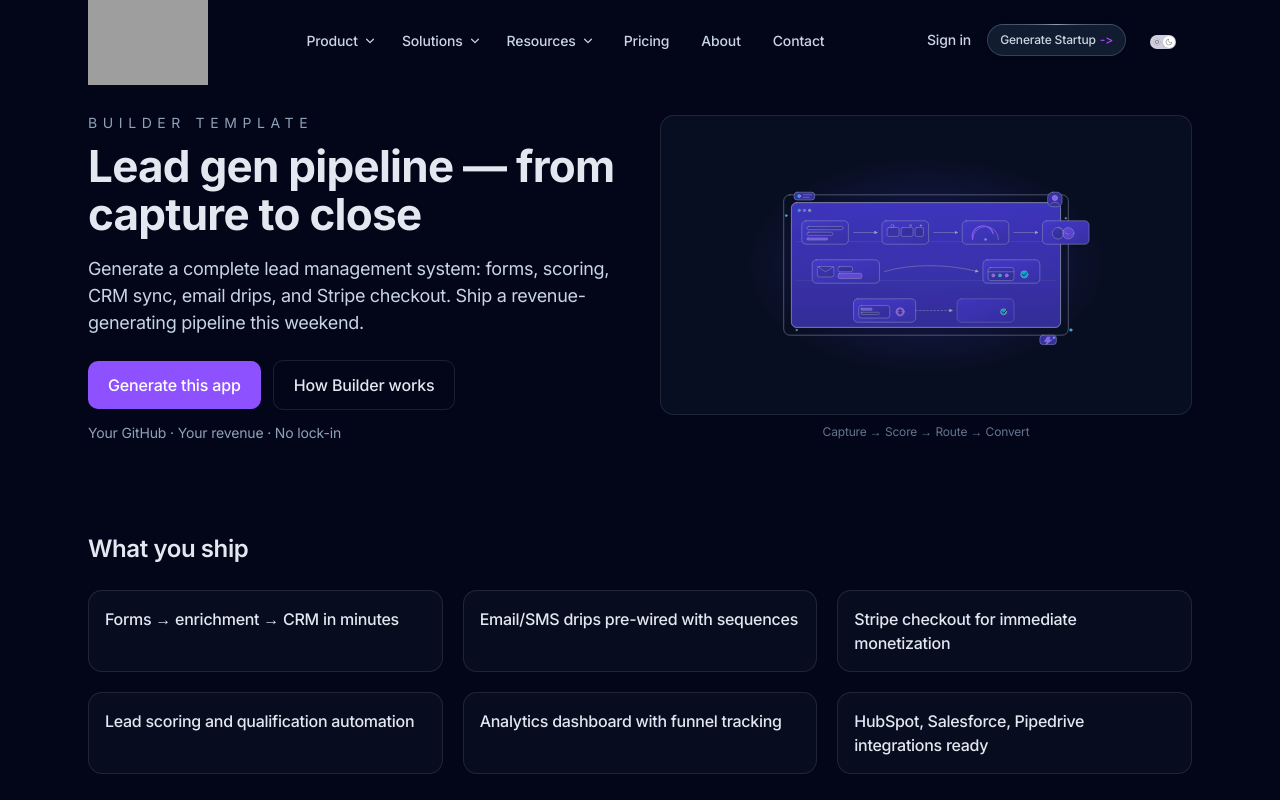
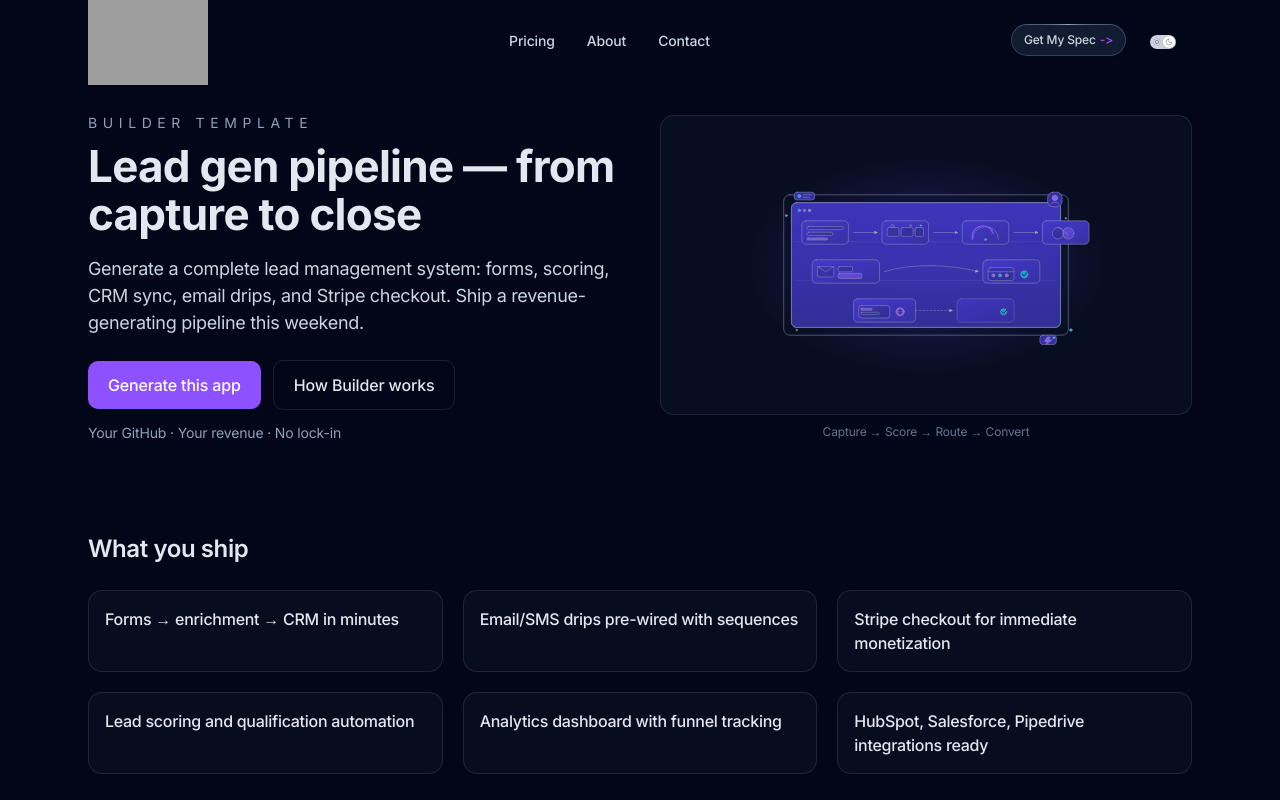
Before and after one commit to buildaistartups/buildaistartups.com, a Next.js app: page /vertical/ai-leadgen in a window 1280 px wide. Shown: the top 800 px of the page. Built offline with nearby package versions, Linux system fonts and the light colour scheme; grey boxes are pictures that could not be loaded.

Commit message:
Update header.tsx

```diff
--- a/components/ui/header.tsx
+++ b/components/ui/header.tsx
@@ -7,10 +7,14 @@ import MobileMenu from './mobile-menu'
 import ThemeToggle from './ThemeToggle'
 
 export default function Header() {
-  const [signedIn, setSignedIn] = useState(false)
+  // PHASE 1: Auth not needed yet
+  // const [signedIn, setSignedIn] = useState(false)
+
   const [openDropdown, setOpenDropdown] = useState<string | null>(null)
   const headerRef = useRef<HTMLElement>(null)
 
+  // PHASE 1: Auth check commented out
+  /*
   useEffect(() => {
     const hasSid = document.cookie.split('; ').some((c) => c.startsWith('sid='))
     setSignedIn(hasSid)
@@ -20,13 +24,17 @@ export default function Header() {
     }
     window.addEventListener('visibilitychange', refresh)
     window.addEventListener('focus', refresh)
-    const onKey = (e: KeyboardEvent) => { if (e.key === 'Escape') setOpenDropdown(null) }
-    window.addEventListener('keydown', onKey)
     return () => {
       window.removeEventListener('visibilitychange', refresh)
       window.removeEventListener('focus', refresh)
-      window.removeEventListener('keydown', onKey)
     }
+  }, [])
+  */
+
+  useEffect(() => {
+    const onKey = (e: KeyboardEvent) => { if (e.key === 'Escape') setOpenDropdown(null) }
+    window.addEventListener('keydown', onKey)
+    return () => window.removeEventListener('keydown', onKey)
   }, [])
 
   useEffect(() => {
@@ -63,8 +71,9 @@ export default function Header() {
 
           <nav className="hidden md:flex md:grow">
             <ul className="flex grow flex-wrap items-center justify-center">
-              {/* Product */}
-              <li className="relative mx-2 lg:mx-3" onMouseLeave={closeDropdown}>
+
+              {/* --- PHASE 1 HIDDEN: PRODUCT DROPDOWN --- */}
+              {/* <li className="relative mx-2 lg:mx-3" onMouseLeave={closeDropdown}>
                 <button
                   type="button"
                   className="inline-flex items-center whitespace-nowrap text-sm font-medium text-slate-300 transition duration-150 ease-in-out hover:text-white focus:text-white focus:outline-none"
@@ -93,9 +102,10 @@ export default function Header() {
                   <MenuItem href="/product/api" title="API" desc="Developer tools" onClose={closeDropdown} />
                 </div>
               </li>
+              */}
 
-              {/* Solutions */}
-              <li className="relative mx-2 lg:mx-3" onMouseLeave={closeDropdown}>
+              {/* --- PHASE 1 HIDDEN: SOLUTIONS DROPDOWN --- */}
+              {/* <li className="relative mx-2 lg:mx-3" onMouseLeave={closeDropdown}>
                 <button
                   type="button"
                   className="inline-flex items-center whitespace-nowrap text-sm font-medium text-slate-300 transition duration-150 ease-in-out hover:text-white focus:text-white focus:outline-none"
@@ -141,9 +151,10 @@ export default function Header() {
                   </div>
                 </div>
               </li>
+              */}
 
-              {/* Resources */}
-              <li className="relative mx-2 lg:mx-3" onMouseLeave={closeDropdown}>
+              {/* --- PHASE 1 HIDDEN: RESOURCES DROPDOWN --- */}
+              {/* <li className="relative mx-2 lg:mx-3" onMouseLeave={closeDropdown}>
                 <button
                   type="button"
                   className="inline-flex items-center whitespace-nowrap text-sm font-medium text-slate-300 transition duration-150 ease-in-out hover:text-white focus:text-white focus:outline-none"
@@ -174,24 +185,37 @@ export default function Header() {
                   <MenuItem href="/resources/press" title="Press Kit" desc="Media resources" onClose={closeDropdown} />
                 </div>
               </li>
+              */}
 
-              {/* Pricing */}
+              {/* Pricing (KEEP) */}
               <li className="mx-2 lg:mx-3">
-                <Link className="mx-1 whitespace-nowrap text-sm font-medium text-slate-300 transition duration-150 ease-in-out hover:text-white" href="/pricing" onMouseEnter={closeDropdown}>
+                <Link
+                  className="mx-1 whitespace-nowrap text-sm font-medium text-slate-300 transition duration-150 ease-in-out hover:text-white"
+                  href="/pricing"
+                  onMouseEnter={closeDropdown}
+                >
                   Pricing
                 </Link>
               </li>
 
-              {/* About */}
+              {/* About (KEEP) */}
               <li className="mx-2 lg:mx-3">
-                <Link className="mx-1 whitespace-nowrap text-sm font-medium text-slate-300 transition duration-150 ease-in-out hover:text-white" href="/about" onMouseEnter={closeDropdown}>
+                <Link
+                  className="mx-1 whitespace-nowrap text-sm font-medium text-slate-300 transition duration-150 ease-in-out hover:text-white"
+                  href="/about"
+                  onMouseEnter={closeDropdown}
+                >
                   About
                 </Link>
               </li>
 
-              {/* Contact */}
+              {/* Contact (KEEP) */}
               <li className="mx-2 lg:mx-3">
-                <Link className="mx-1 whitespace-nowrap text-sm font-medium text-slate-300 transition duration-150 ease-in-out hover:text-white" href="/contact" onMouseEnter={closeDropdown}>
+                <Link
+                  className="mx-1 whitespace-nowrap text-sm font-medium text-slate-300 transition duration-150 ease-in-out hover:text-white"
+                  href="/contact"
+                  onMouseEnter={closeDropdown}
+                >
                   Contact
                 </Link>
               </li>
@@ -200,17 +224,25 @@ export default function Header() {
 
           {/* Right controls */}
           <div className="ml-auto flex items-center gap-x-3 md:gap-x-4">
-            <Link className="whitespace-nowrap text-sm font-medium text-slate-300 transition duration-150 ease-in-out hover:text-white" href={signedIn ? '/app' : '/signin'} onMouseEnter={closeDropdown}>
+
+            {/* PHASE 1 HIDDEN: Dashboard Link
+            <Link
+              className="whitespace-nowrap text-sm font-medium text-slate-300 transition duration-150 ease-in-out hover:text-white"
+              href={signedIn ? '/app' : '/signin'}
+              onMouseEnter={closeDropdown}
+            >
               {signedIn ? 'Dashboard' : 'Sign in'}
             </Link>
+            */}
 
+            {/* CTA Button */}
             <Link
               className="btn-sm group relative w-full whitespace-nowrap text-slate-300 transition duration-150 ease-in-out hover:text-white [background:linear-gradient(var(--color-slate-900),var(--color-slate-900))_padding-box,conic-gradient(var(--color-slate-400),var(--color-slate-700)_25%,var(--color-slate-700)_75%,var(--color-slate-400)_100%)_border-box] before:pointer-events-none before:absolute before:inset-0 before:rounded-full before:bg-slate-800/30"
-              href="/generate"
+              href="/pricing"
               onMouseEnter={closeDropdown}
             >
               <span className="relative inline-flex items-center">
-                Generate Startup
+                Get My Spec
                 <span className="ml-1 translate-x-0 text-purple-500 transition-transform duration-150 ease-in-out group-hover:translate-x-0.5">-&gt;</span>
               </span>
             </Link>
```
